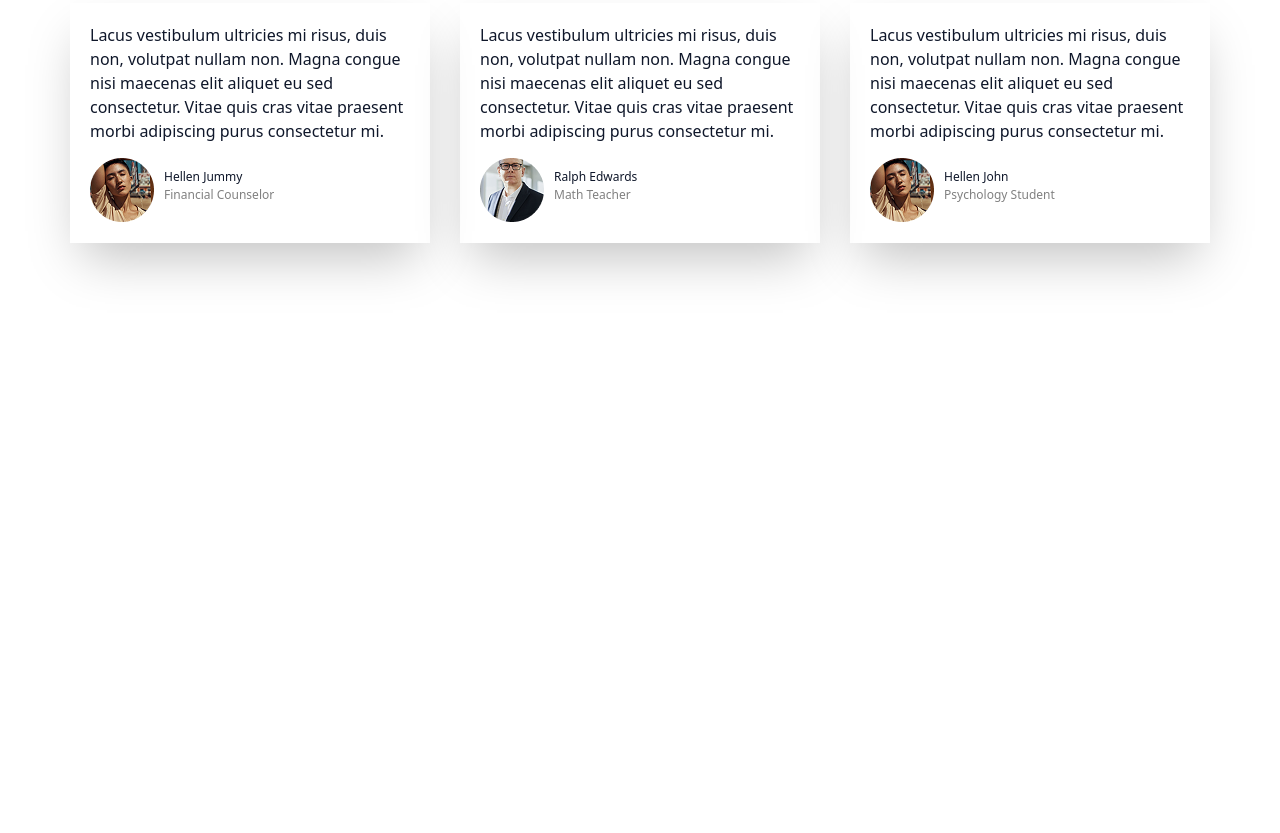
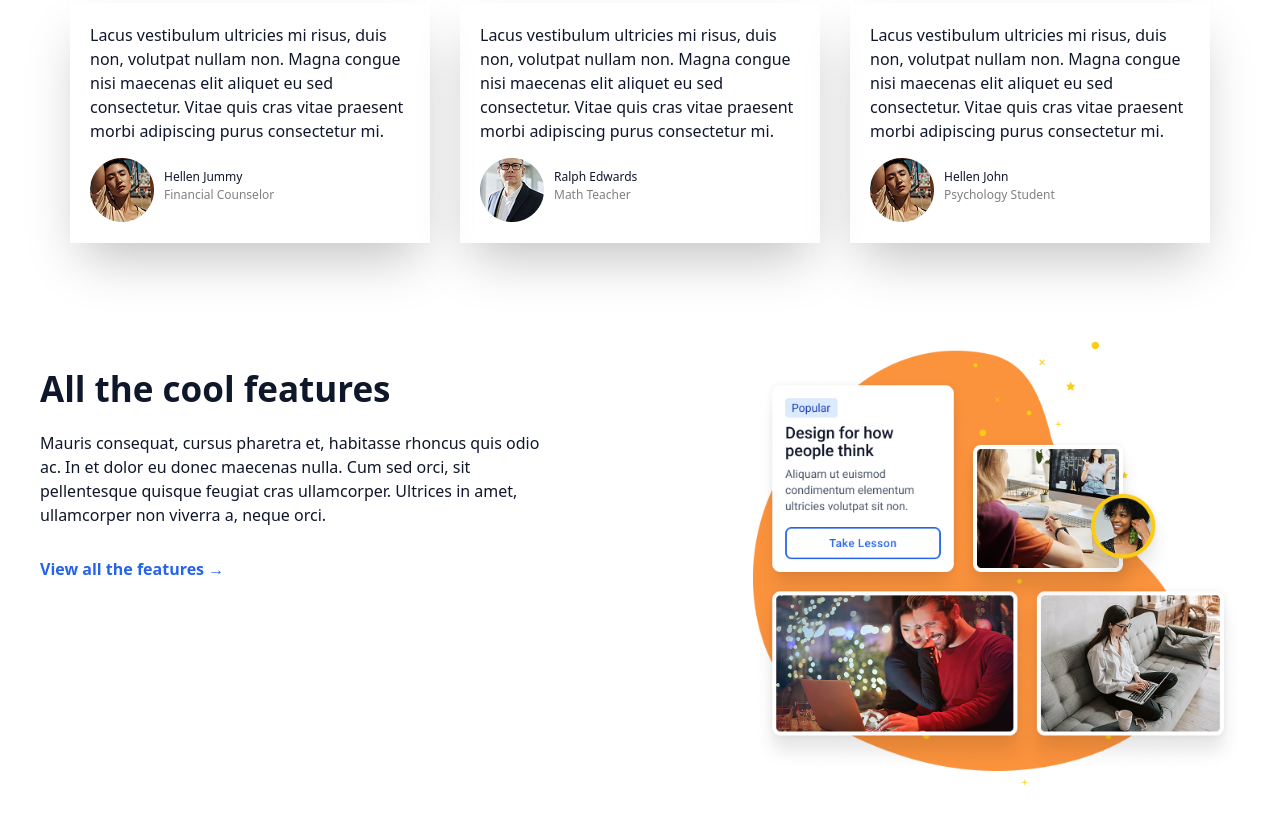
Before and after one commit to DBilol228/Week2Day6hw, a website: page index.html in a window 1280 px wide. Shown: the part 3501-4334 px from the top of the page. Before the commit the page ends 3834 px from the top, so only its background shows below. Drawn offline with Linux system fonts and the light colour scheme.

Commit message:
section 7

```diff
--- a/index.html
+++ b/index.html
@@ -281,5 +281,29 @@
             </div>
         </div>
     </div>
+
+    <div class="hidden lg:block max-w-[1200px] m-auto">
+        <div class="w-[100%] h-[500px]">
+            <div class="pt-[30px]">
+                <p class="text-[#0F172A] text-[35px] font-bold">All the cool features</p>
+                <p class="text-[#0F172A] text-[16px] mt-[15px]">Mauris consequat, cursus pharetra et, habitasse rhoncus quis odio<br>ac. In et dolor eu donec maecenas nulla. Cum sed orci, sit<br>pellentesque quisque feugiat cras ullamcorper. Ultrices in amet,<br>ullamcorper non viverra a, neque orci.</p>
+                <p class="mt-[30px] text-[#2563EB] font-bold">View all the features →</p>
+            </div>
+            <img class="ml-auto mt-[-240px] w-[500px]" src="./src/images/iamgg.png" alt="IMAGE">
+        </div>
+    </div>
+
+    <div class="lg:hidden max-w-[500px] m-auto">
+        <div class="w-[100%] h-[630px] mt-[50px]">
+            <div class="pl-[10px]">
+                <p class="text-[#0F172A] text-[35px] font-bold">All the cool features</p>
+                <p class="text-[#0F172A] text-[18] mt-[10px]">Mauris consequat, cursus pharetra et, habitasse<br>rhoncus quis odio ac. In et dolor eu donec<br>maecenas nulla. Cum sed orci, sit pellentesque<br>quisque feugiat cras ullamcorper. Ultrices in amet,<br>ullamcorper non viverra a, neque orci.</p>
+                <p class="mt-[30px] text-[#2563EB] font-bold">View all the features →</p>
+            </div>
+            <div class="mx-auto">
+                <img class="mt-[20px]" src="./src/images/iamgg.png" alt="IMAGE">
+            </div>
+        </div>
+    </div>
 </body>
 </html>
```
Also changed, not shown: src/images/avatars.png (added), src/images/avatars2.png (added), src/images/iamgg.png (added), src/output.css.
